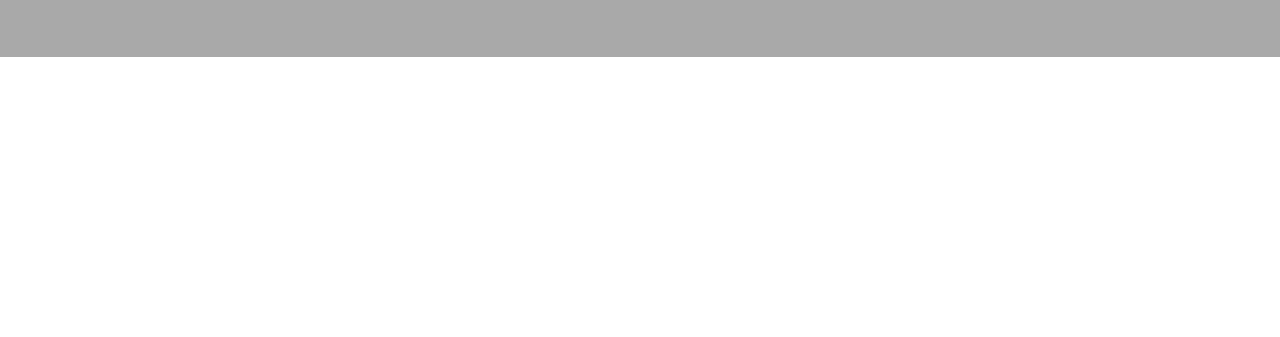
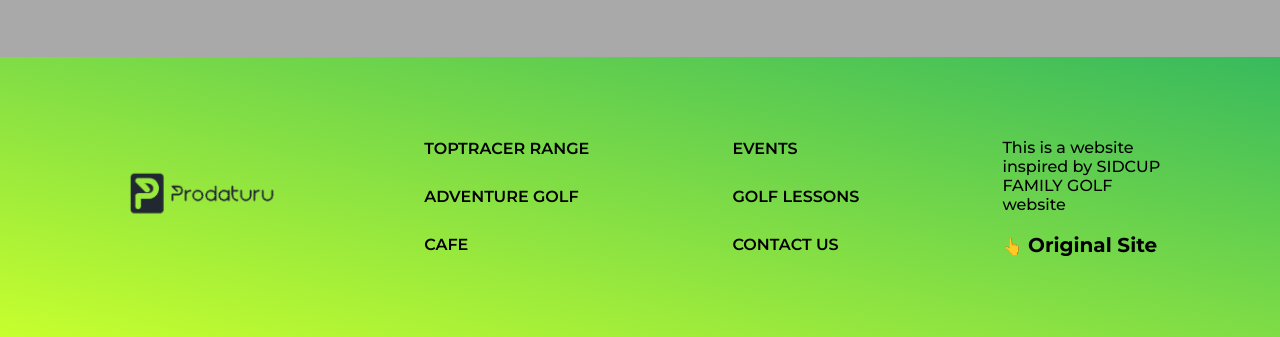
Before and after one commit to Prodaturu/prodaturu-golf-club-frontend, a plain HTML site: page index.html in a window 1280 px wide. Shown: the part 2893-3230 px from the top of the page. Before the commit the page ends 2950 px from the top, so only its background shows below. Drawn offline with nearby package versions, Linux system fonts and the light colour scheme.

Commit message:
Added footer section to the website

```diff
--- a/index.html
+++ b/index.html
@@ -121,8 +121,35 @@
             </div>
         </section>
 
-        <!-- <footer id="footer"></footer> -->
     </main>
+
+    <footer id="footer">
+        <figure>
+            <img src="images/logo.png" alt="Prodaturu Logo">
+        </figure>
+
+        <section>
+            <ul>
+                <li>TOPTRACER RANGE</li>
+                <li>ADVENTURE GOLF</li>
+                <li>CAFE</li>
+            </ul>
+        </section>
+
+        <section>
+            <ul>
+                <li>EVENTS</li>
+                <li>GOLF LESSONS</li>
+                <li>CONTACT US</li>
+            </ul>
+        </section>
+
+        <aside>
+            <p> This is a website inspired by SIDCUP FAMILY GOLF website</p><br>
+            <article> <b>👆<a href="https://sidcupfamilygolf.com/"> Original Site </a></b></article>
+        </aside>
+
+    </footer>
 
     <script src="https://cdnjs.cloudflare.com/ajax/libs/gsap/3.12.2/gsap.min.js" integrity="sha512-16esztaSRplJROstbIIdwX3N97V1+pZvV33ABoG1H2OyTttBxEGkTsoIVsiP1iaTtM8b3+hu2kB6pQ4Clr5yug==" crossorigin="anonymous" referrerpolicy="no-referrer"></script>
 
--- a/style.css
+++ b/style.css
@@ -410,8 +410,62 @@ video{
     font-family: sans-serif;
 }
 
-/* footer{
-    height: 40vh;
+footer {
+    height: 35vh;
     width: 100%;
     background: linear-gradient(to left bottom, #38ba5d, #c7ff2e);
-} */
+    position: relative;
+    display: flex;
+    align-items: center;
+    justify-content:space-evenly;
+    gap: 2%;
+    padding: 0px;
+    z-index: 10;
+}
+
+footer img{
+    aspect-ratio: 31/10;
+    width: 12vw;
+    max-height: 52px;
+    max-width: 156px;
+    margin-left: 10px;
+}
+
+footer ul{
+    display: flex;
+    flex-direction: column;
+    gap: 3vh;
+    list-style-type: none;
+}
+
+footer ul{
+    text-decoration: none;
+}
+
+footer ul li{
+    color: #000;
+    font-weight: 600;
+    line-height: 3vh;
+    font-size: 2vh;
+}
+
+footer p{
+    color: #000;
+    font-weight: 500;
+    font-size: 2vh;
+    width: 20vh;
+    text-align: left;
+}
+
+footer b a{
+    color: black;
+    text-decoration: none;
+    transition: all 0.2s ease;
+    font-size: 2.5vh;
+}
+
+footer b a:hover{
+    color: white;
+
+    text-decoration: underline;
+}
```
